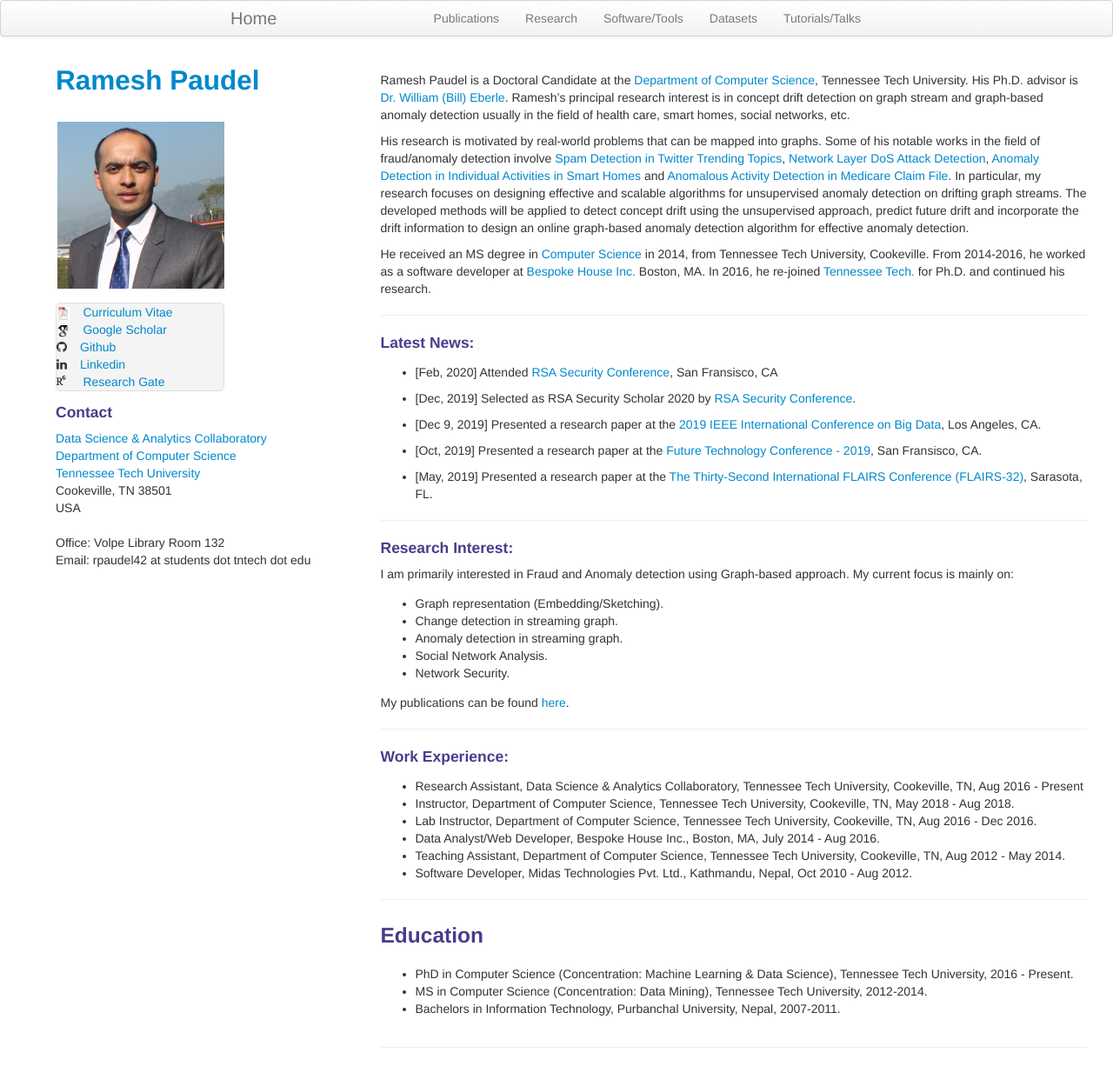
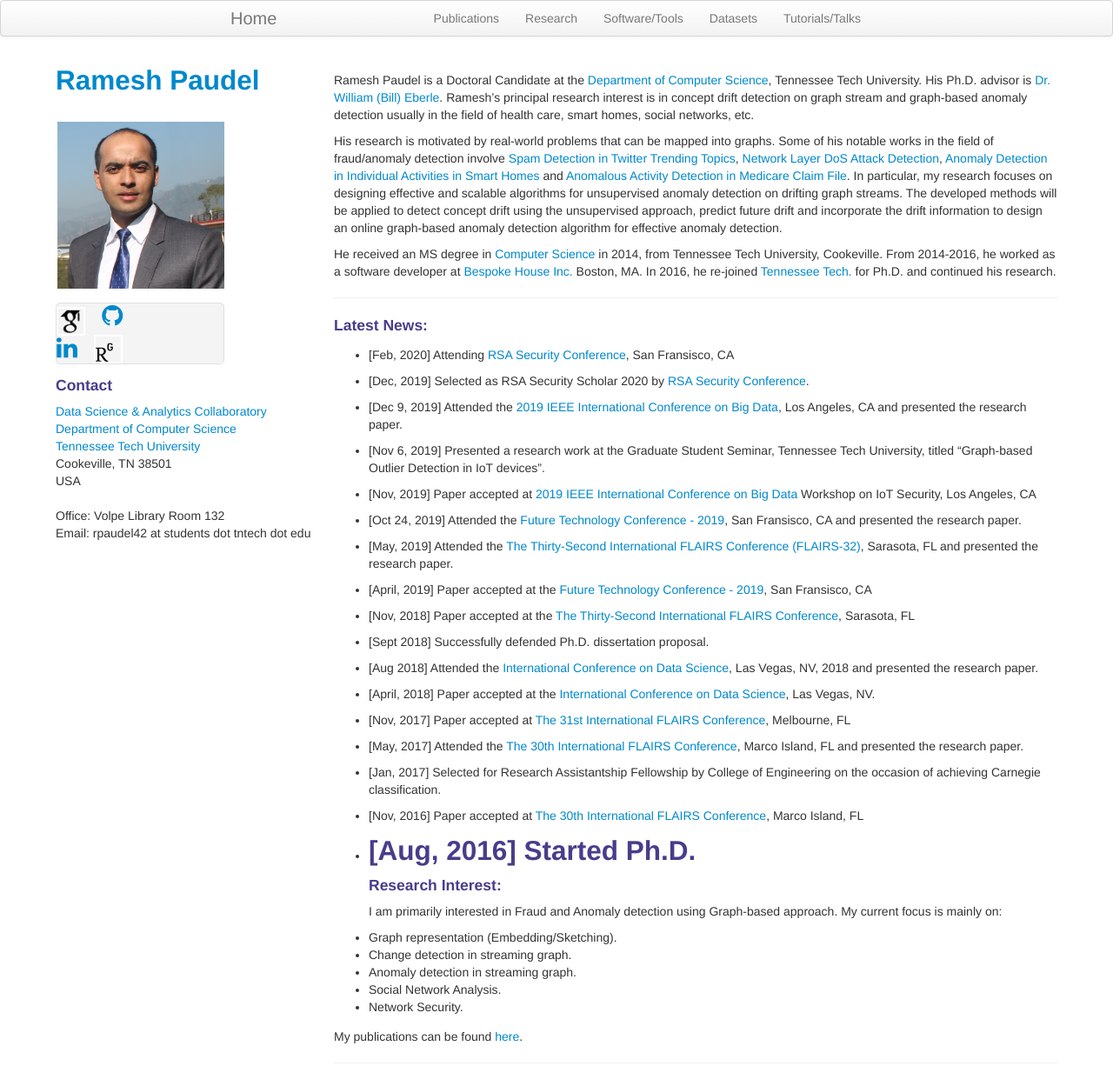
Before and after one commit to rpaudel42/rpaudel42.github.io, a Jekyll site: the page built from index.md, in a window 1280 px wide and 1226 px high. Shown: the whole window at 87% size. Built offline with Jekyll 4.4.1, drawn with Linux system fonts in a browser that asks for light colours; nearby versions of some CDN libraries.

Commit message:
add new sidebar

```diff
--- a/_includes/themes/twitter/default.html
+++ b/_includes/themes/twitter/default.html
@@ -54,12 +54,16 @@
           <img class="profile-pic" src="https://rpaudel42.github.io/assets/pics/profilepic.jpg"
                title="Ramesh Paudel" alt="Ramesh Paudel"/></a>
 
+        <!--<ul class="downloads">-->
+          <!--<li><img src="https://rpaudel42.github.io/assets/icons/pdf-icon.png" style="width:1.1em !important;margin-right: 15px;"/><a href="{{ BASE_PATH }}/assets/resume.pdf">Curriculum Vitae</a></li>-->
+          <!--<li><img src="https://rpaudel42.github.io/assets/icons/ghat.png" style="width:1.1em !important;margin-right: 15px;"/><a href="https://scholar.google.com/citations?user=seHpymwAAAAJ&hl=en">Google Scholar</a></li>-->
+          <!--<li><i class="fa fa-github" style="margin-right: 15px;"></i><a href="https://github.com/rpaudel42">Github</a></li>-->
+          <!--<li><i class="fa fa-linkedin" style="margin-right: 15px;"></i><a href="https://www.linkedin.com/in/ramesh-paudel-1384b564/">Linkedin</a></li>-->
+          <!--<li><img src="https://rpaudel42.github.io/assets/icons/rgate.png" style="width:1.1em !important; margin-top: -10px; margin-right: 15px;"><a href="https://www.researchgate.net/profile/Ramesh_Paudel4">Research Gate</a></li>-->
+        <!--</ul>-->
         <ul class="downloads">
-          <li><img src="https://rpaudel42.github.io/assets/icons/pdf-icon.png" style="width:1.1em !important;margin-right: 15px;"/><a href="{{ BASE_PATH }}/assets/resume.pdf">Curriculum Vitae</a></li>
-          <li><img src="https://rpaudel42.github.io/assets/icons/ghat.png" style="width:1.1em !important;margin-right: 15px;"/><a href="https://scholar.google.com/citations?user=seHpymwAAAAJ&hl=en">Google Scholar</a></li>
-          <li><i class="fa fa-github" style="margin-right: 15px;"></i><a href="https://github.com/rpaudel42">Github</a></li>
-          <li><i class="fa fa-linkedin" style="margin-right: 15px;"></i><a href="https://www.linkedin.com/in/ramesh-paudel-1384b564/">Linkedin</a></li>
-          <li><img src="https://rpaudel42.github.io/assets/icons/rgate.png" style="width:1.1em !important; margin-top: -10px; margin-right: 15px;"><a href="https://www.researchgate.net/profile/Ramesh_Paudel4">Research Gate</a></li>
+          <li><a href="https://scholar.google.com/citations?user=seHpymwAAAAJ&hl=en"><img src="https://rpaudel42.github.io/assets/icons/ghat.png" style="width:2.1em !important;margin-right: 15px;"/></a> <a href="https://github.com/rpaudel42"><i class="fa fa-github fa-2x" style="margin-right: 15px;"></i></a></li>
+          <li><a href="https://www.linkedin.com/in/ramesh-paudel-1384b564/"><i class="fa fa-linkedin fa-2x" style="margin-right: 15px;"></i></a> <a href="https://www.researchgate.net/profile/Ramesh_Paudel4"><img src="https://rpaudel42.github.io/assets/icons/rgate.png" style="width:2.1em !important; margin-top: -10px; margin-right: 15px;"></a></li>
         </ul>
 
         <div class="container-contact">
--- a/assets/themes/twitter/css/style.css
+++ b/assets/themes/twitter/css/style.css
@@ -11,8 +11,9 @@
   float: right;
   width: 65%;
   display: block;
-  margin-left: auto;
+  margin-left: 30%;
   margin-right: auto;
+  position: fixed;
 }
 
 .container-contact{
--- a/index.md
+++ b/index.md
@@ -15,16 +15,39 @@
 
 ---
 #### Latest News:
-* [Feb, 2020] Attended [RSA Security Conference](https://www.rsaconference.com/), San Fransisco, CA
+* [Feb, 2020] Attending [RSA Security Conference](https://www.rsaconference.com/), San Fransisco, CA
 
 * [Dec, 2019] Selected as RSA Security Scholar 2020 by [RSA Security Conference](https://www.rsaconference.com/).
 
-* [Dec 9, 2019] Presented a research paper at the [2019 IEEE International Conference on Big Data](http://bigdataieee.org/BigData2019/), Los Angeles, CA.
+* [Dec 9, 2019] Attended the [2019 IEEE International Conference on Big Data](http://bigdataieee.org/BigData2019/), Los Angeles, CA and presented the research paper.
 
-* [Oct, 2019] Presented a research paper at the [Future Technology Conference - 2019](https://saiconference.com/FTC), San Fransisco, CA.
+* [Nov 6, 2019] Presented a research work at the Graduate Student Seminar, Tennessee Tech University, titled "Graph-based Outlier Detection in IoT devices".
 
-* [May, 2019] Presented a research paper at the [The Thirty-Second International FLAIRS Conference (FLAIRS-32)](https://sites.google.com/view/flairs-32homepage/home), Sarasota, FL.
+* [Nov, 2019] Paper accepted at [2019 IEEE International Conference on Big Data](http://bigdataieee.org/BigData2019/) Workshop on IoT Security, Los Angeles, CA
 
+* [Oct 24, 2019] Attended the [Future Technology Conference - 2019](https://saiconference.com/FTC), San Fransisco, CA and presented the research paper.
+
+* [May, 2019] Attended the [The Thirty-Second International FLAIRS Conference (FLAIRS-32)](https://sites.google.com/view/flairs-32homepage/home), Sarasota, FL and presented the research paper.
+
+* [April, 2019] Paper accepted at the [Future Technology Conference - 2019](https://saiconference.com/FTC), San Fransisco, CA
+
+* [Nov, 2018] Paper accepted at the [The Thirty-Second International FLAIRS Conference](https://sites.google.com/view/flairs-32homepage/home),  Sarasota, FL
+
+* [Sept 2018] Successfully defended Ph.D. dissertation proposal.
+
+* [Aug 2018] Attended the [International Conference on Data Science](https://americancse.org/events/csce2018/proceedings/index_html), Las Vegas, NV, 2018 and presented the research paper.
+
+* [April, 2018] Paper accepted at the [International Conference on Data Science](https://americancse.org/events/csce2018/proceedings/index_html), Las Vegas, NV.
+
+* [Nov, 2017] Paper accepted at [The 31st International FLAIRS Conference](https://sites.google.com/site/flairs31conference/),  Melbourne, FL
+
+* [May, 2017] Attended the [The 30th International FLAIRS Conference](https://sites.google.com/site/flairs30conference/home), Marco Island, FL and presented the research paper.
+
+* [Jan, 2017] Selected for Research Assistantship Fellowship by College of Engineering on the occasion of achieving Carnegie classification.
+
+* [Nov, 2016] Paper accepted at [The 30th International FLAIRS Conference](https://sites.google.com/site/flairs30conference/home),  Marco Island, FL
+
+* [Aug, 2016] Started Ph.D.
 ---
 #### Research Interest:
 I am primarily interested in Fraud and Anomaly detection using Graph-based approach. My current focus is mainly on:
```
